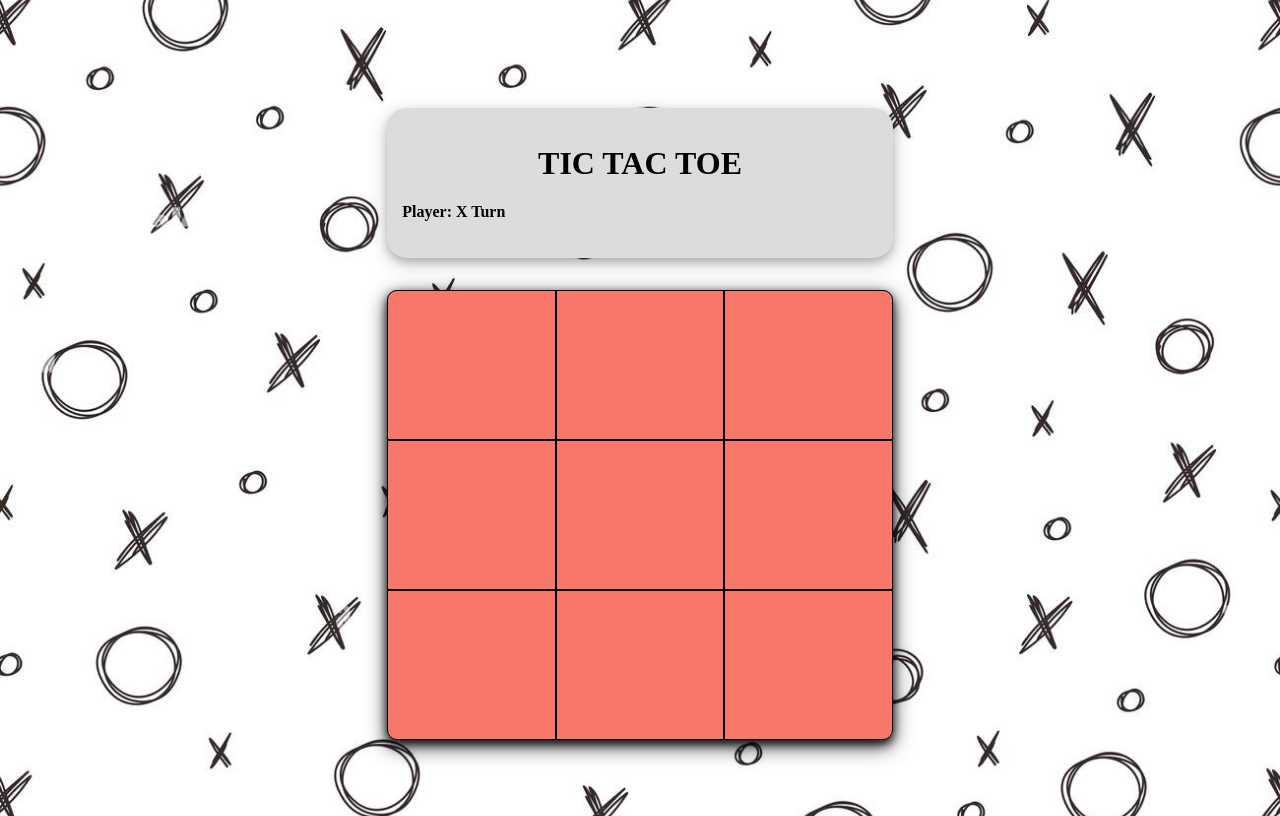
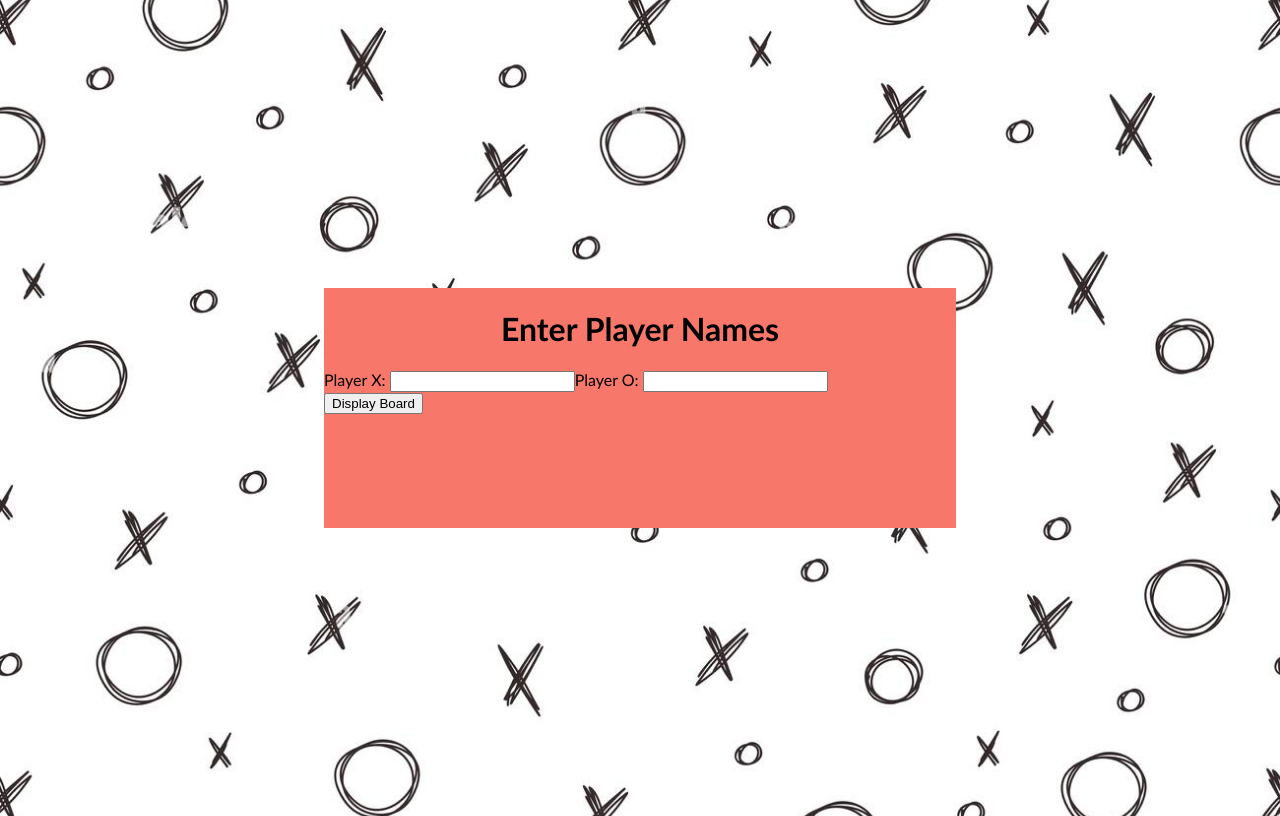
Before and after one commit to Sumant64/tic-tac-toe, a React (Vite) app: page / in a window 1280 px wide. Built offline with nearby package versions, Linux system fonts and the light colour scheme.

Commit message:
player name logic

```diff
--- a/src/App.css
+++ b/src/App.css
@@ -4,14 +4,24 @@ body{
   background-size: cover;  /* Ensures the image covers the whole element */
   background-position: center;  /* Centers the image within the element */
   background-repeat: no-repeat;  /* Prevents the image from repeating */
+  font-family: 'Trebuchet MS', 'Lucida Sans Unicode', 'Lucida Grande', 'Lucida Sans', Arial, sans-serif;
 }
+
+/* Player container */
+.player-form-container {
+  background-color: #f7786b;
+  width: 50%;
+  height: 30vh;
+}
+
+/* board conatiner */
 
 h1 {
   text-align: center;
 
 }
 
-.box-container {
+.box-container, .player-container {
   display: flex;
   flex-direction: column;
   width: 100%;
--- a/src/App.jsx
+++ b/src/App.jsx
@@ -1,13 +1,17 @@
 import { useState } from 'react'
 import './App.css'
 import TicTacToe from './components/TicTacToe'
+import Player from './components/Player';
 
 function App() {
-  const [count, setCount] = useState(0)
+  const [playerX, setPlayerX] = useState('');
+  const [playerO, setPlayerO] = useState('');
+  const [displayBoard, setDisplayBoard] = useState(false);
 
   return (
     <>
-      <TicTacToe />
+      {!displayBoard && <Player playerX={playerX} setPlayerX={setPlayerX} playerO={playerO} setPlayerO={setPlayerO} setDisplayBoard={setDisplayBoard} />}
+      {displayBoard && <TicTacToe playerX={playerX} playerO={playerO} />}
     </>
   )
 }
--- /dev/null
+++ b/src/components/Player.jsx
@@ -0,0 +1,23 @@
+import React from 'react'
+
+const Player = (props) => {
+    const {playerX, setPlayerX, playerO, setPlayerO, setDisplayBoard} = props;
+  return (
+    <>
+        <div className='player-container'>
+            <div className='player-form-container'>
+                <div>
+                    <h1>Enter Player Names</h1>
+                    <label>Player X: <input className='player-input' value={playerX} onChange={(event) => setPlayerX(event.target.value)} /></label>
+                    <label>Player O: <input className='player-input' value={playerO} onChange={(event) => setPlayerO(event.target.value)} /></label>
+                    <div>
+                        <button onClick={() => setDisplayBoard(true)}>Display Board</button>
+                    </div>
+                </div>
+            </div>
+        </div>
+    </>
+  )
+}
+
+export default Player
--- a/src/components/TicTacToe.jsx
+++ b/src/components/TicTacToe.jsx
@@ -1,7 +1,8 @@
 import React from 'react'
 import useTicTacToe from '../hooks/useTicTacToe'
 
-const TicTacToe = () => {
+const TicTacToe = (props) => {
+    const {playerX, playerO} = props;
     const {initialBoard, isPlayerX, handleBoxClick, getStatusMessage} = useTicTacToe();
 
     console.log(initialBoard)
@@ -13,7 +14,7 @@ const TicTacToe = () => {
             <div className='box-container'>
             <div className='title-container'>
                 <h1>TIC TAC TOE</h1>
-                <h4>Player: {isPlayerX ? "X" : "O"} Turn</h4>
+                <h4>Player: {isPlayerX ? playerX : playerO} Turn</h4>
                 <h3>{getStatusMessage()}</h3>
             </div>
                 <section className='board-container'>
```
